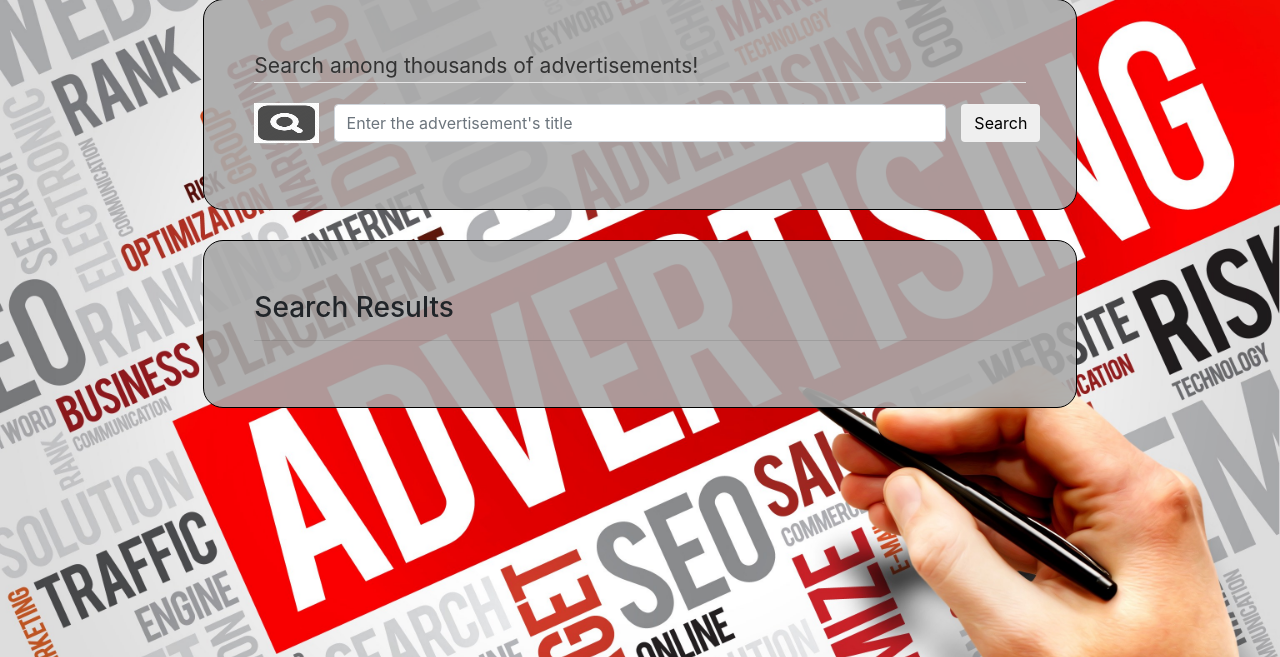
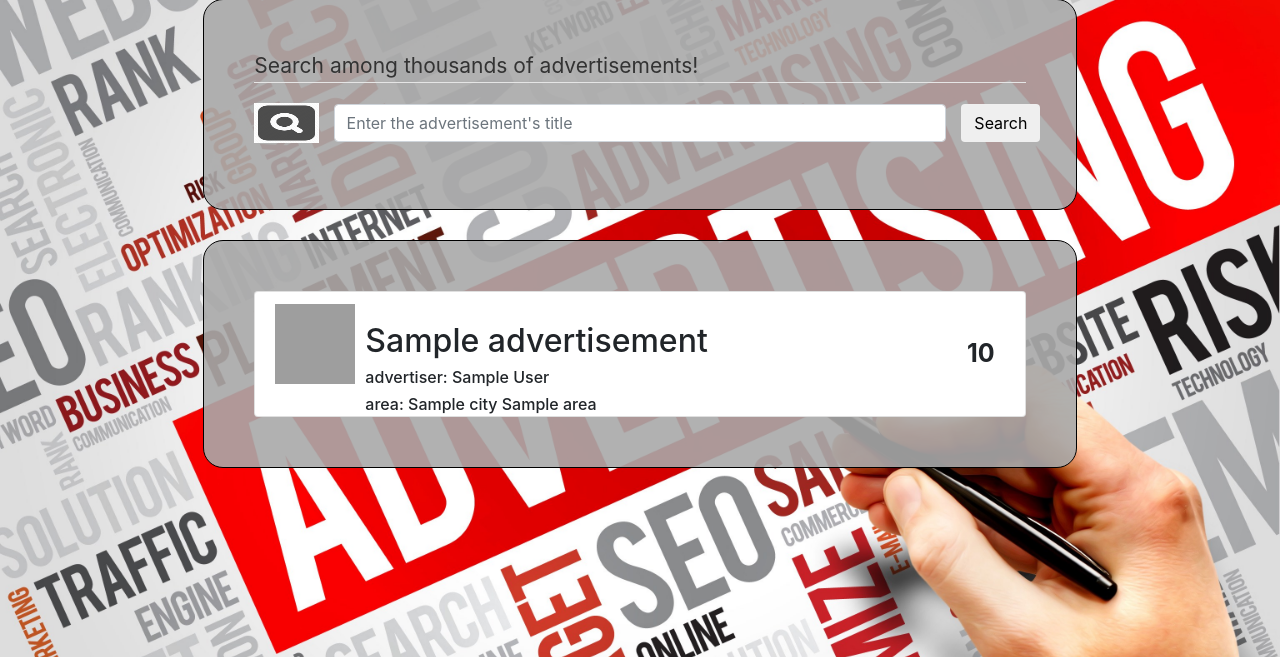
Before and after one commit to Parham21/Fox_git, a Django app: page /advertisement/search in a window 1280 px wide. Shown: the part 81-738 px from the top of the page. Run offline with Django 3.2, Linux system fonts and the light colour scheme; tables that the repository leaves empty hold one stand-in row (values such as "Sample post"); some libraries are stand-ins or nearby versions; grey boxes are pictures that could not be loaded.

Commit message:
search_results completed

```diff
--- a/fox/advertisement/models.py
+++ b/fox/advertisement/models.py
@@ -9,6 +9,7 @@ from advertisement.constant import SEX_CHOICES
 def get_image_path(instance, filename):
     return os.path.join('photos', str(instance.id), filename)
 
+
 class Advertisement(models.Model):
     title = models.CharField(max_length=80)
     price = models.IntegerField()
@@ -16,13 +17,12 @@ class Advertisement(models.Model):
     description = models.TextField()
     profile_image = models.ImageField(upload_to=get_image_path, default='photos/default.jpg', null=True)
 
-
     area = models.ForeignKey('Area', on_delete=models.CASCADE)
     advertiser = models.ForeignKey('Advertiser', on_delete=models.CASCADE)
 
-
     def __str__(self):
         return self.title + ' ' + self.area.name + ' ' + self.area.city.name
+
 
 class Advertiser(models.Model):
     first_name = models.CharField(max_length=30)
@@ -37,11 +37,13 @@ class Advertiser(models.Model):
     def __str__(self):
         return self.first_name + ' ' + self.last_name
 
+
 class City(models.Model):
     name = models.CharField(max_length=30)
 
     def __str__(self):
         return self.name
+
 
 class Area(models.Model):
     name = models.CharField(max_length=40)
--- a/fox/static/style.css
+++ b/fox/static/style.css
@@ -24,6 +24,25 @@ legend {
     background: rgba(169, 169, 169, 0.9);
     border: 1px solid black;
     border-radius: 20px;
+}
+
+.search-res img {
+  float: left;
+  width: 100px;
+  height: 100px;
+  background: #555;
+}
+
+.search-res h2 {
+  position: relative;
+  top: 18px;
+  left: 10px;
+}
+
+.search-res h6 {
+  position: relative;
+  top: 18px;
+  left: 10px;
 }
 
 .fox-navbar {
--- a/fox/templates/search.html
+++ b/fox/templates/search.html
@@ -24,19 +24,32 @@
                         <legend>Search among thousands of advertisements!</legend>
                         <div class="form-group" style="display: flex; align-items: center;">
                             <img class="col-xs-1 col-sm-1 col-md-1 col-lg-1 control-label"
-                                        src="../static/search-icon.png" alt="search icon" style="width: 40px; height: 40px; padding: 0"/>
+                                 src="../static/search-icon.png" alt="search icon"
+                                 style="width: 40px; height: 40px; padding: 0"/>
                             <div class="col-xs-10 col-sm-10 col-md-10 col-lg-10">{{ form.title }}</div>
-                            <button type="submit" value="continue"
-                                class="btn btn-default">Search
-                        </button>
+                            <button type="submit" value="continue" onclick="location.href='{% url 'search' %}'"
+                                    class="btn btn-default">Search
+                            </button>
                         </div>
                     </fieldset>
                 </form>
             </div>
         </div>
-        <div class="col-xs-10 col-md-8 col-lg-8 col-sm-8 offset-xs-1 offset-md-2 offset-lg-2 offset-sm-2 the-box" style="margin-top: 30px">
-            <h3>Search Results</h3>
-            <hr/>
+        <div class="col-xs-10 col-md-8 col-lg-8 col-sm-8 offset-xs-1 offset-md-2 offset-lg-2 offset-sm-2 the-box
+                list-group table-of-contents" style="margin-top: 30px">
+            {% for ad in ads %}
+                <div class="list-group-item" onclick="">
+                    <div style="display: flex; justify-content: space-between">
+                        <div style="float: left; flex-grow: 1" class="search-res">
+                            <img style="width: 80px; height: 80px" alt="ad-image" src={{ ad.profile_image }}/>
+                            <h2>{{ ad.title }}</h2>
+                            <h6>advertiser: {{ ad.advertiser }}</h6>
+                            <h6>area: {{ ad.area }}</h6>
+                        </div>
+                        <p style="float: right; margin: auto 10px; font-size: 25px; font-weight: bold">{{ ad.price }}</p>
+                    </div>
+                </div>
+            {% endfor %}
         </div>
     </div>
 </div>
```
